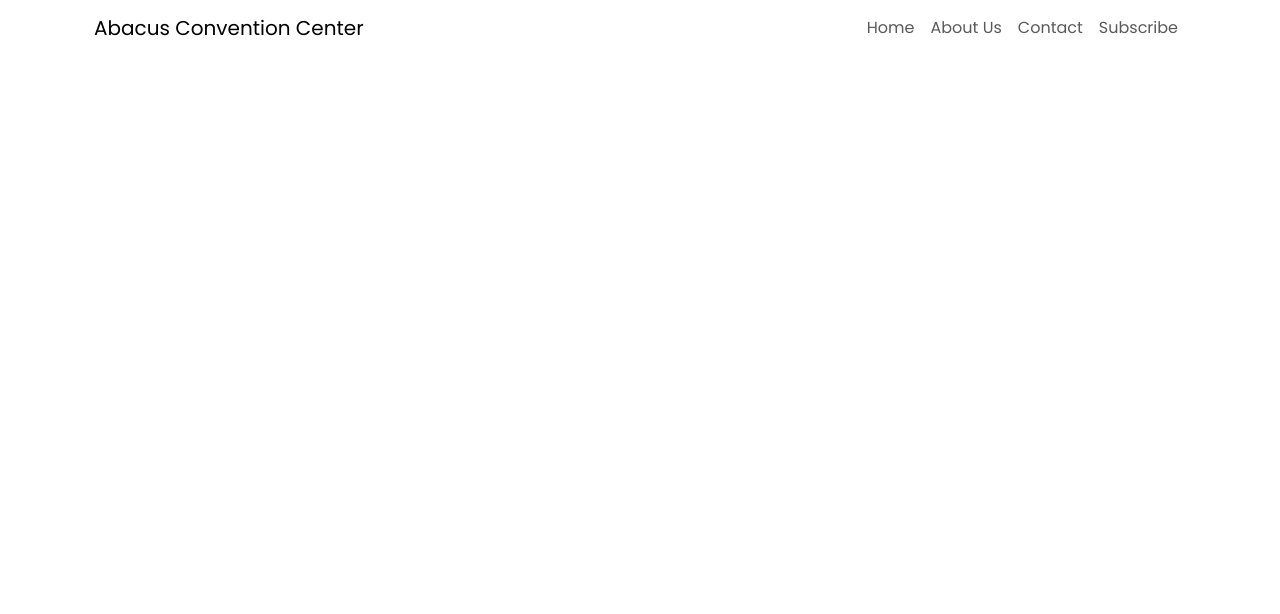
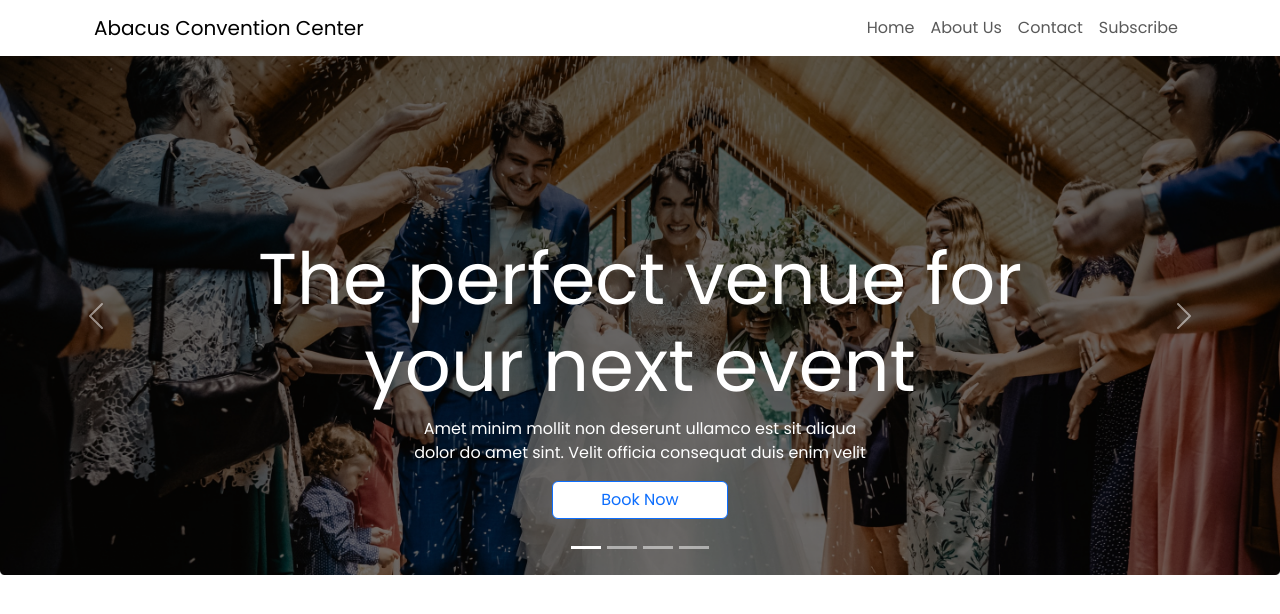
Before and after one commit to Jubair1996/convention-center, a plain HTML site: page index.html in a window 1280 px wide. Drawn offline with nearby package versions, Linux system fonts and the light colour scheme.

Commit message:
carousel section

```diff
--- a/index.html
+++ b/index.html
@@ -78,7 +78,108 @@
     <!-- Carousel Section Starts -->
 
     <section>
-
+      <div id="carouselExampleCaptions" class="carousel slide">
+        <div class="carousel-indicators">
+          <button
+            type="button"
+            data-bs-target="#carouselExampleCaptions"
+            data-bs-slide-to="0"
+            class="active"
+            aria-current="true"
+            aria-label="Slide 1"
+          ></button>
+          <button
+            type="button"
+            data-bs-target="#carouselExampleCaptions"
+            data-bs-slide-to="1"
+            aria-label="Slide 2"
+          ></button>
+          <button
+            type="button"
+            data-bs-target="#carouselExampleCaptions"
+            data-bs-slide-to="2"
+            aria-label="Slide 3"
+          ></button>
+          <button
+            type="button"
+            data-bs-target="#carouselExampleCaptions"
+            data-bs-slide-to="3"
+            aria-label="Slide 4"
+          ></button>
+        </div>
+        <div class="carousel-inner">
+          <div class="carousel-item active">
+            <img src="/images/banner.png" class="d-block w-100" alt="..." />
+            <div class="carousel-caption d-none d-md-block">
+              <h2 class="text-center display-2">
+                The perfect venue for your next event
+              </h2>
+              <p>
+                Amet minim mollit non deserunt ullamco est sit aliqua <br> dolor do
+                amet sint. Velit officia consequat duis enim velit
+              </p>
+              <button class="btn btn-outline-primary bg-white mb-3 px-5">Book Now</button>
+            </div>
+          </div>
+          <div class="carousel-item">
+            <img src="/images/banner.png" class="d-block w-100" alt="..." />
+            <div class="carousel-caption d-none d-md-block">
+                <h2 class="text-center display-2">
+                    The perfect venue for your next event
+                  </h2>
+                  <p>
+                    Amet minim mollit non deserunt ullamco est sit aliqua <br> dolor do
+                    amet sint. Velit officia consequat duis enim velit
+                  </p>
+                  <button class="btn btn-outline-primary bg-white mb-3 px-5">Book Now</button>
+            </div>
+          </div>
+          <div class="carousel-item">
+            <img src="/images/banner.png" class="d-block w-100" alt="..." />
+            <div class="carousel-caption d-none d-md-block">
+                <h2 class="text-center display-2">
+                    The perfect venue for your next event
+                  </h2>
+                  <p>
+                    Amet minim mollit non deserunt ullamco est sit aliqua <br> dolor do
+                    amet sint. Velit officia consequat duis enim velit
+                  </p>
+                  <button class="btn btn-outline-primary bg-white mb-3 px-5">Book Now</button>
+            </div>
+          </div>
+          <div class="carousel-item">
+            <img src="/images/banner.png" class="d-block w-100" alt="..." />
+            <div class="carousel-caption d-none d-md-block">
+                <h2 class="text-center display-2">
+                    The perfect venue for your next event
+                  </h2>
+                  <p>
+                    Amet minim mollit non deserunt ullamco est sit aliqua <br> dolor do
+                    amet sint. Velit officia consequat duis enim velit
+                  </p>
+                  <button class="btn btn-outline-primary bg-white mb-3 px-5">Book Now</button>
+            </div>
+          </div>
+        </div>
+        <button
+          class="carousel-control-prev"
+          type="button"
+          data-bs-target="#carouselExampleCaptions"
+          data-bs-slide="prev"
+        >
+          <span class="carousel-control-prev-icon" aria-hidden="true"></span>
+          <span class="visually-hidden">Previous</span>
+        </button>
+        <button
+          class="carousel-control-next"
+          type="button"
+          data-bs-target="#carouselExampleCaptions"
+          data-bs-slide="next"
+        >
+          <span class="carousel-control-next-icon" aria-hidden="true"></span>
+          <span class="visually-hidden">Next</span>
+        </button>
+      </div>
     </section>
     <!-- Carousel Section Ends -->
 
```
